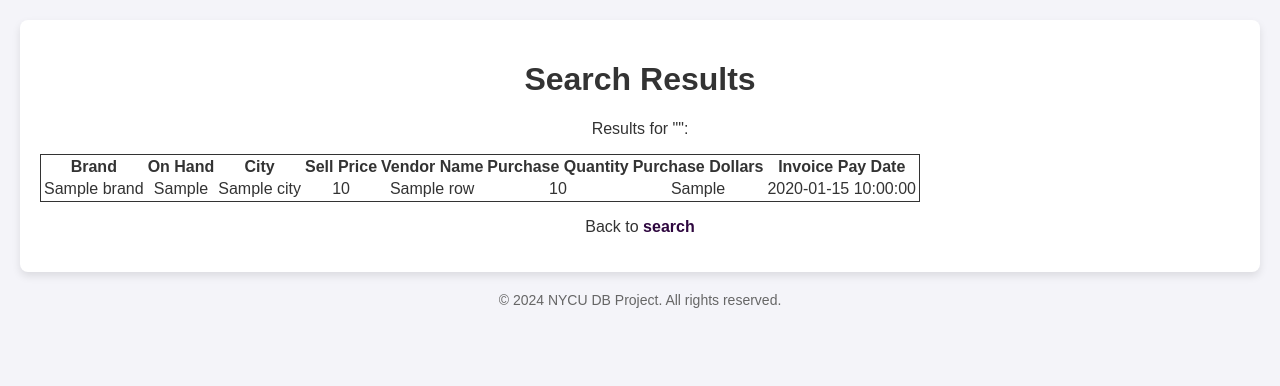
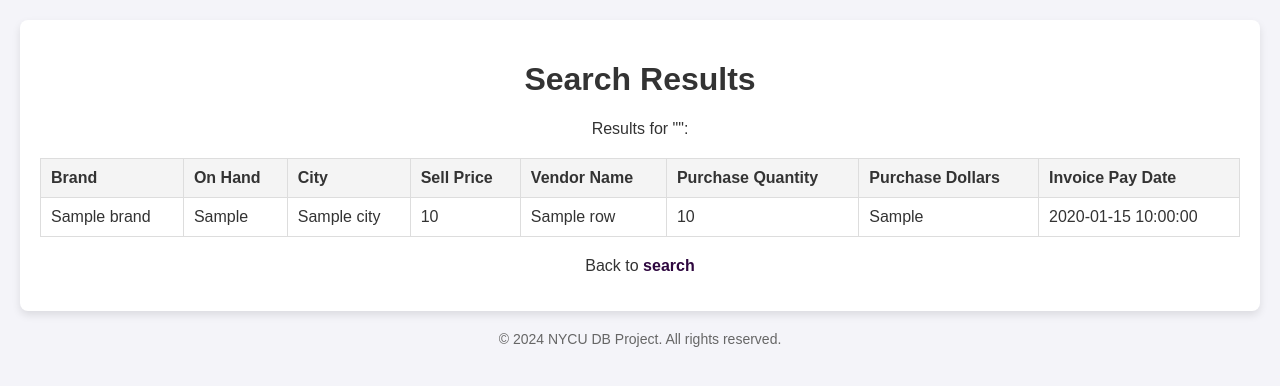
Before and after one commit to mikehsuhoodie/NYCU-Intro-to-Database, a Flask app: template templates/search_results.html in a window 1280 px wide. Shown: the part 58-444 px from the top of the page. Run offline with Flask 3, Linux system fonts and the light colour scheme; the template is opened without the code that fills it: most values are stand-ins (such as "Sample title", 1, 10 or a date in 2020).

Commit message:
improve layout in search_result

```diff
--- a/templates/search_results.html
+++ b/templates/search_results.html
@@ -25,7 +25,30 @@
             text-decoration: none;
             font-weight: bold;
         }
+        table {
+            width: 100%;
+            border-collapse: collapse;
+            margin: 20px 0;
+        }
 
+        table th, table td {
+            border: 1px solid #ddd;
+            text-align: left;
+            padding: 10px;
+        }
+
+        table th {
+            background-color: #f4f4f4;
+            font-weight: bold;
+        }
+
+        table tr:nth-child(even) {
+            background-color: #f9f9f9;
+        }
+
+        table tr:hover {
+            background-color: #f1f1f1;
+        }
         footer {
             margin-top: 20px;
             text-align: center;
@@ -54,19 +77,6 @@
     </header>
 
     <div class="container">
-        <!-- <h1>Search Results</h1>
-        <p>Results for "{{ search_term }}":</p>
-        <h2>hehehehehe</h2>
-
-        {% if search_results %}
-            <ul>
-                {% for result in search_results %}
-                    <li>{{ result['name'] }} - {{ result['details'] }}</li>
-                {% endfor %}
-            </ul>
-        {% else %}
-            <p>No results found for your search.</p>
-        {% endif %} -->
 
         <h1>Search Results</h1>
         <p>Results for "{{ search_term }}":</p>
```
